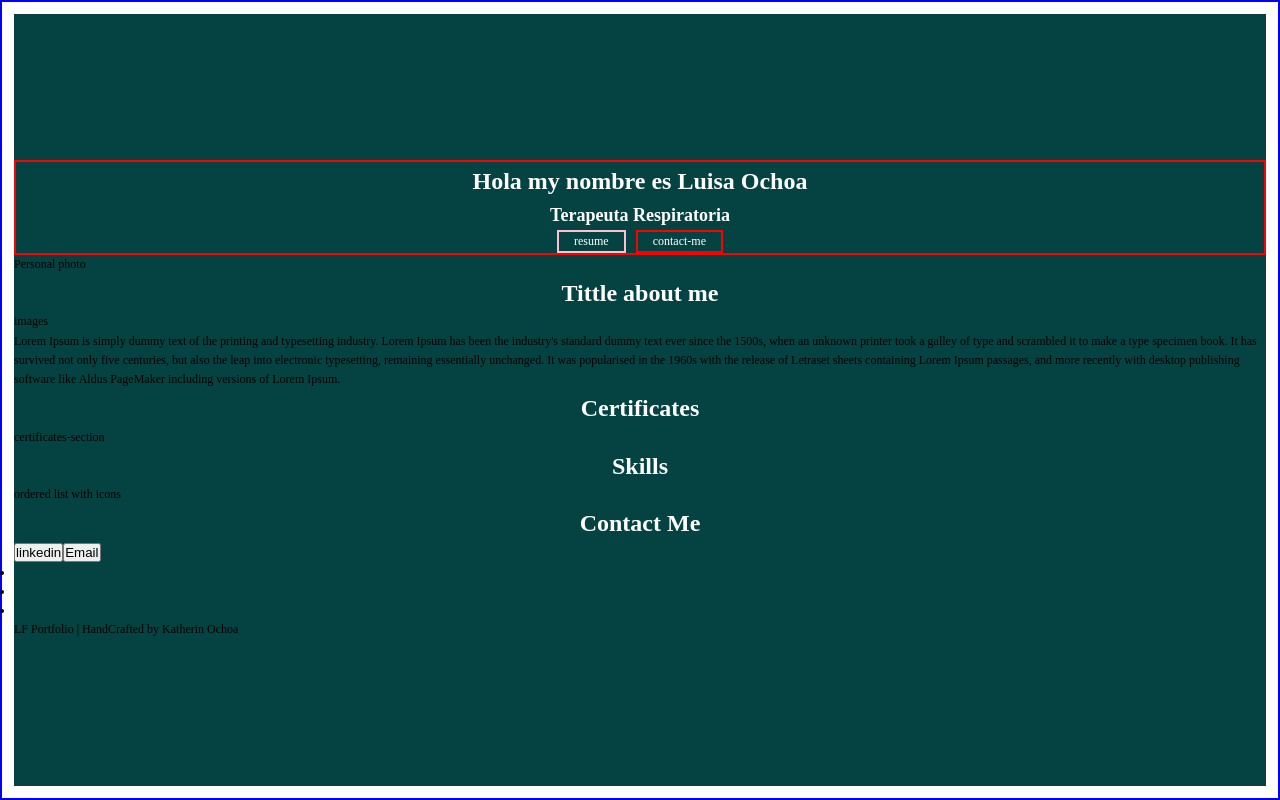
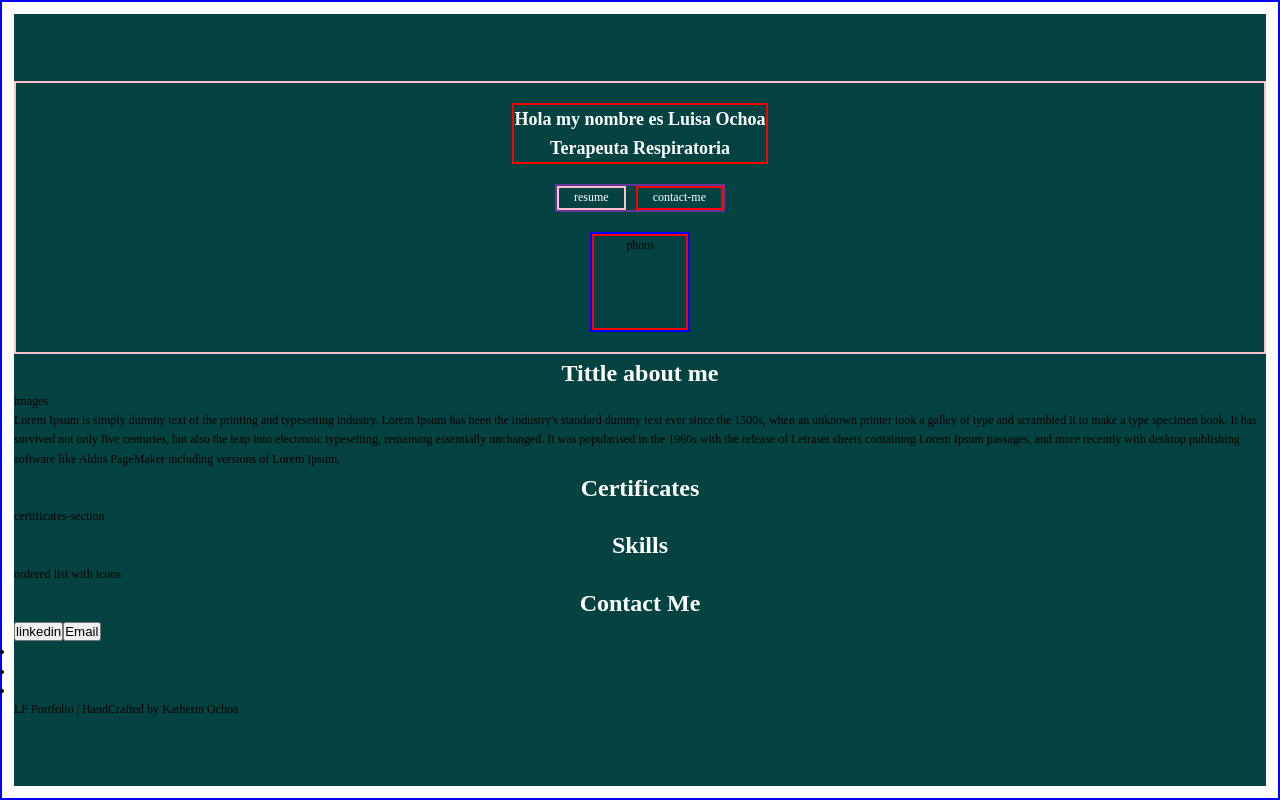
Before and after one commit to katherin26/client-projects, a website built with Parcel: page index.html in a window 1280 px wide. Built offline with nearby package versions, Linux system fonts and the light colour scheme.

Commit message:
added section overview

```diff
--- a/index.html
+++ b/index.html
@@ -9,18 +9,23 @@
   </head>
   <body>
     <div class="container">
-      <div class="overview__title">
-        <h1>Hola my nombre es Luisa Ochoa</h1>
-        <h2>Terapeuta Respiratoria</h2>
+      <section class="overview">
+        <div class="overview__title">
+          <h1>Hola my nombre es Luisa Ochoa</h1>
+          <h2>Terapeuta Respiratoria</h2>
+        </div>
 
         <div class="overview__button">
           <div class="overview__button--resume">resume</div>
           <div class="overview__button--contact-me">contact-me</div>
         </div>
-      </div>
+
+        <div class="overview__photo">
+          <div class="overview__photo--img">photo</div>
+        </div>
+      </section>
 
       <main class="main-container">
-        <div class="photo-section">Personal photo</div>
         <h1>Tittle about me</h1>
         <div class="about-section">
           <div class="about-section__img"><img /><img />images</div>
--- a/sass/components/_button.scss
+++ b/sass/components/_button.scss
@@ -1,6 +1,7 @@
 .overview__button {
   display: flex;
   flex-direction: row;
+  border: 2px solid rebeccapurple;
 
   &--resume {
     border: 2px solid pink;
--- a/sass/layout/_dashboard.scss
+++ b/sass/layout/_dashboard.scss
@@ -0,0 +1,28 @@
+.overview {
+  border: 2px solid pink;
+  display: flex;
+  align-items: center;
+  flex-direction: column;
+
+  &__title {
+    border: 2px solid red;
+    display: flex;
+    align-items: center;
+    flex-direction: column;
+    margin: 20px;
+  }
+
+  &__photo {
+    border: 2px solid blue;
+    width: 100px;
+    height: 100px;
+    margin: 20px;
+
+    &--img {
+      border: 2px solid red;
+      width: 100%;
+      height: 100%;
+      text-align: center;
+    }
+  }
+}
--- a/sass/layout/_main.scss
+++ /dev/null
@@ -1,6 +0,0 @@
-.overview__title {
-  border: 2px solid red;
-  display: flex;
-  align-items: center;
-  flex-direction: column;
-}
```
Also changed, not shown: css/style.css.
